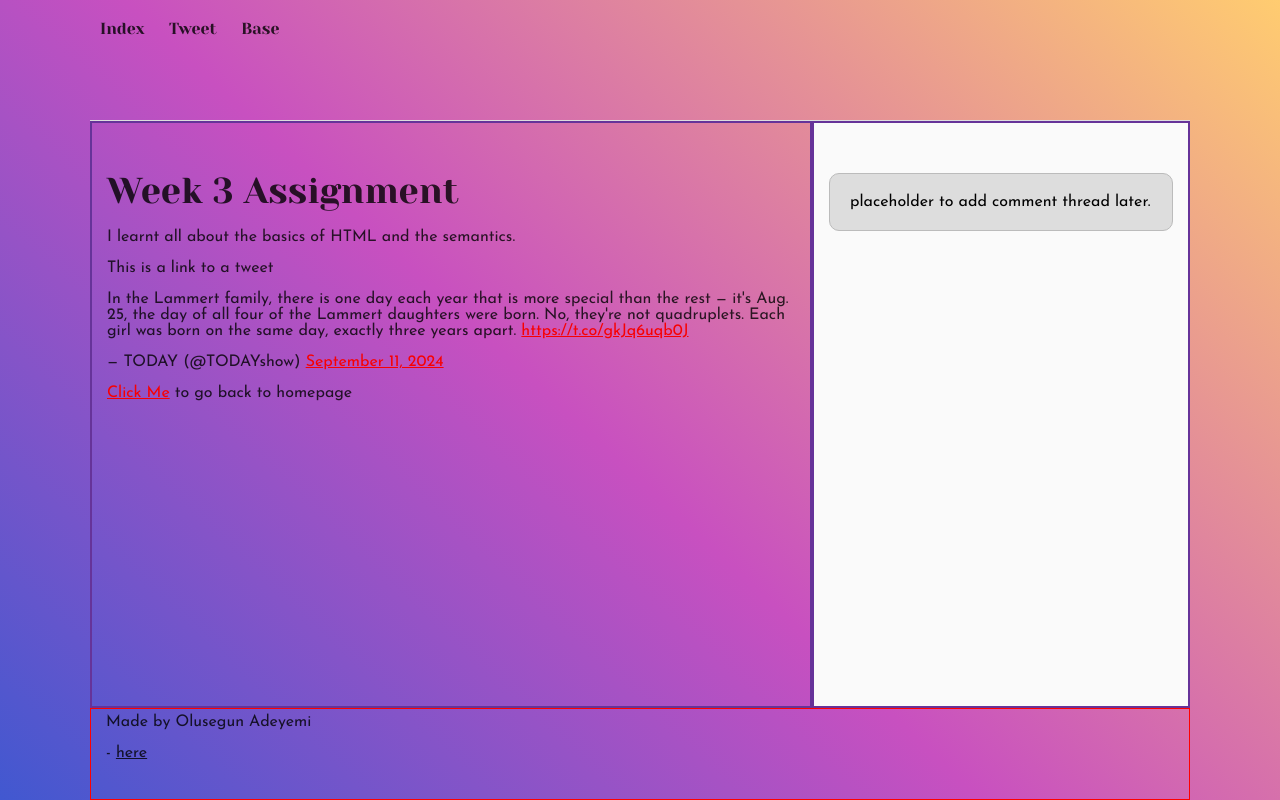
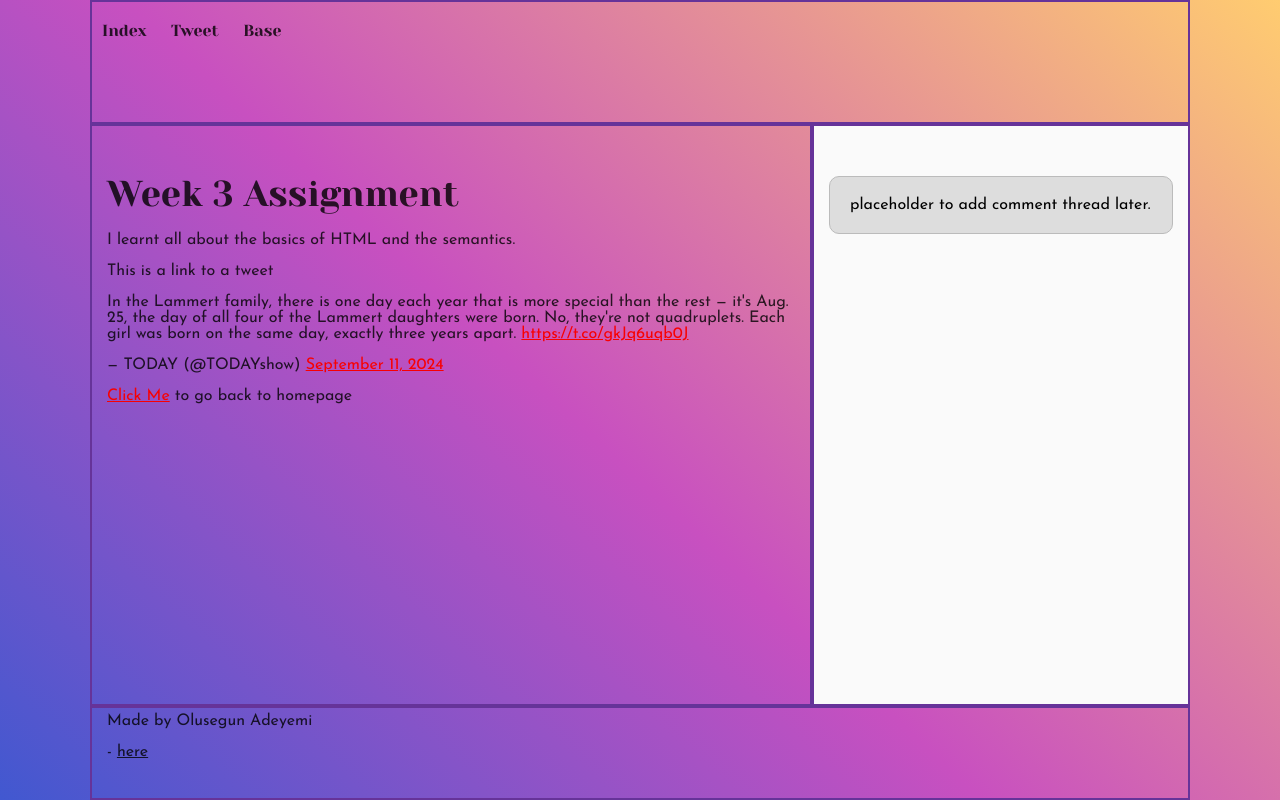
Before and after one commit to Olusegun-dev/alx_html_css, a plain HTML site: page css_basic/tweets.html in a window 1280 px wide. Drawn offline with Linux system fonts and the light colour scheme.

Commit message:
Modify style.css

```diff
--- a/css_basic/styles.css
+++ b/css_basic/styles.css
@@ -3,6 +3,9 @@ body {
     flex-direction: column;
 }
 
+header {
+    border: 2px solid rebeccapurple;
+}
 
 main {
     display: flex;
@@ -25,3 +28,11 @@ aside {
     overflow-y: auto;
     border: 2px solid rebeccapurple;
 }
+
+footer {
+    border: 2px solid rebeccapurple;
+}
+
+li {
+    color: rebeccapurple;
+}
```
